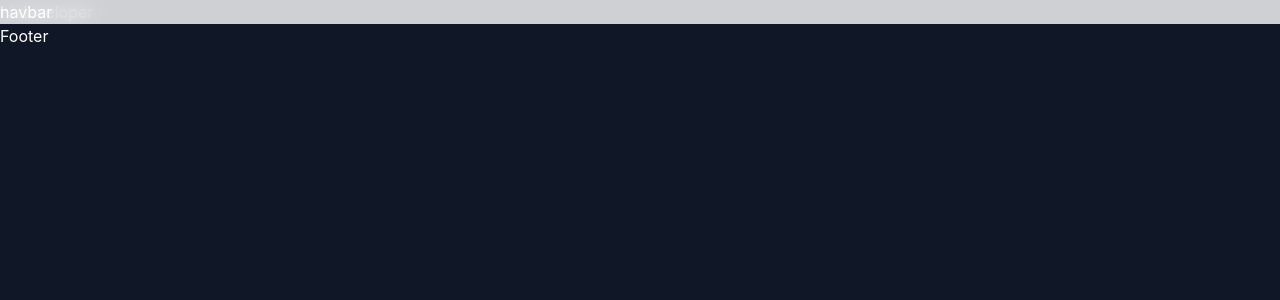
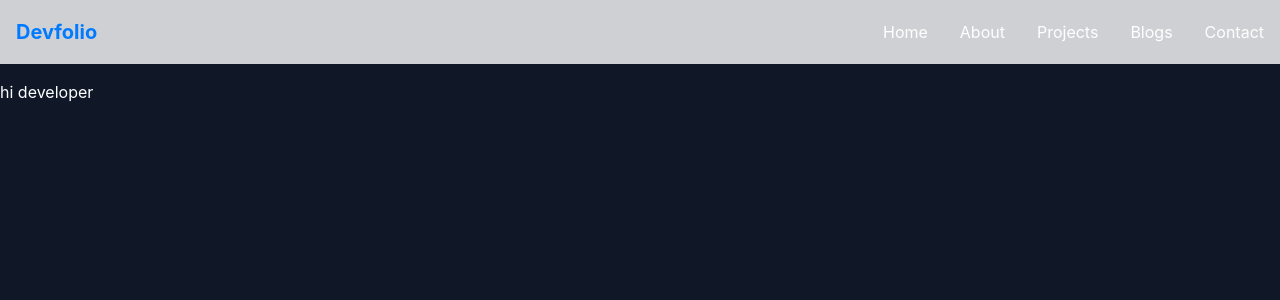
Before and after one commit to siam114/portfolio-website-nextjs, a Next.js app: page / in a window 1280 px wide. Shown: the top 300 px of the page. Built offline with nearby package versions, Linux system fonts and the light colour scheme.

Commit message:
design desktop menus

```diff
--- a/src/app/components/Navbar.tsx
+++ b/src/app/components/Navbar.tsx
@@ -1,5 +1,6 @@
 "use client"
 
+import Link from 'next/link';
 import React, { useState } from 'react'
 
 const Navbar = () => {
@@ -17,7 +18,28 @@ const Navbar = () => {
         {href: "/contact", label: "Contact"},
     ]
   return (
-      <nav className='fixed w-full bg-white/80 dark:bg-dark/80 backdrop-blur-sm z-50'>navbar</nav>
+      <nav className='fixed w-full bg-white/80 dark:bg-dark/80 backdrop-blur-sm z-50'>
+        <div className='container max-w-7xl mx-auto px-4'>
+          {/* desktop menu */}
+          <div className='flex items-center justify-between h-16'>
+             <Link href="/" className='text-xl font-bold text-primary'>Devfolio</Link>
+
+             {/* desktop menus */}
+             <div className='hidden md:flex items-center space-x-8'>
+              {
+                menuItems.map((item) => (
+                  <Link key={item.href} href={item.href} className='hover:text-primary transition-colors'>{item.label}</Link>
+                ))
+              }
+             </div>
+          </div>
+
+          {/* mobile menu */}
+          <div>
+          </div>
+
+        </div>
+      </nav>
   )
 }
 
--- a/src/app/layout.tsx
+++ b/src/app/layout.tsx
@@ -30,7 +30,7 @@ export default function RootLayout({
       >
         <Navbar/>
         {children}
-        <footer>Footer</footer>
+        {/* <footer>Footer</footer> */}
       </body>
     </html>
   );
--- a/src/app/page.tsx
+++ b/src/app/page.tsx
@@ -1,3 +1,3 @@
 export default function Home() {
-  return <div>hi developer</div>;
+  return <div className="pt-20">hi developer</div>;
 }
```
